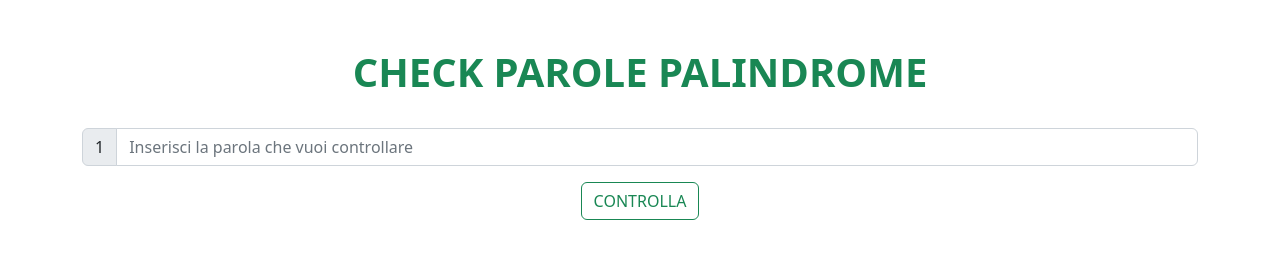
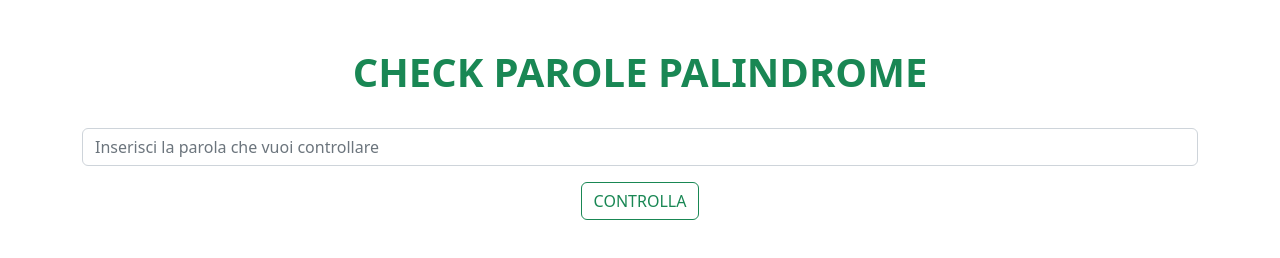
Before and after one commit to carmelopalumbo/js-paliedispari, a plain HTML site: page PALINDROMA/index.html in a window 1280 px wide. Drawn offline with nearby package versions, Linux system fonts and the light colour scheme.

Commit message:
fix-html

```diff
--- a/PALINDROMA/index.html
+++ b/PALINDROMA/index.html
@@ -14,7 +14,6 @@
             <div class="col pt-4">
                 <h1 class="text-center fw-bolder py-4 text-success">CHECK PAROLE PALINDROME</h1>
                 <div class="input-group mb-3">
-                    <span class="input-group-text" id="basic-addon1">1</span>
                     <input type="text" class="form-control" placeholder="Inserisci la parola che vuoi controllare" aria-label="Username" aria-describedby="basic-addon1"value="" id="parola_uno">
                   </div>
             </div>
```
